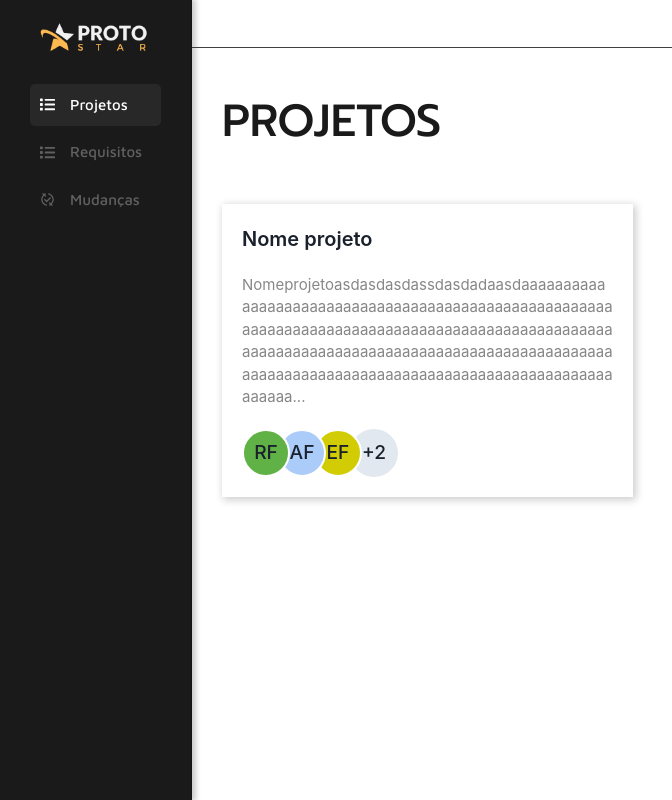
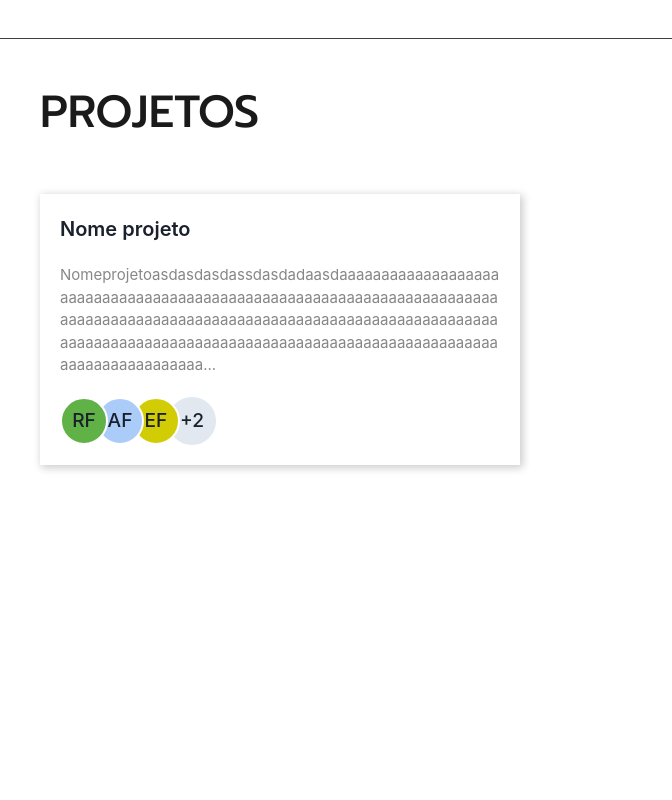
Before and after one commit to Alec-NK/protostar, a React (Create React App) app: page /projetos in a window 1280 px wide. Shown: the whole page, without its empty margins (0-672 px from the left). Built offline with nearby package versions, Linux system fonts and the light colour scheme.

Commit message:
feat: add layout dos projetos

```diff
--- a/src/pages/_layouts/index.tsx
+++ b/src/pages/_layouts/index.tsx
@@ -5,6 +5,7 @@ import { AuthContext } from "../../contexts/AuthContext";
 
 import AuthLayout from "./auth";
 import DefaultLayout from "./default";
+import ProjectsLayout from "./projects";
 
 type LayoutProps = {
     children: React.ReactNode;
@@ -17,7 +18,11 @@ const Layout = ({ children }: LayoutProps) => {
     return (
         <>
             {authenticated() && location.pathname !== "/" && location.pathname !== "/cadastro" ? (
-                <DefaultLayout>{children}</DefaultLayout>
+                location.pathname === "/projetos" ? (
+                    <ProjectsLayout>{children}</ProjectsLayout>
+                ) : (
+                    <DefaultLayout>{children}</DefaultLayout>
+                )
             ) : (
                 <AuthLayout>{children}</AuthLayout>
             )}
--- /dev/null
+++ b/src/pages/_layouts/projects/index.tsx
@@ -0,0 +1,20 @@
+import React from "react";
+
+import Header from "../../../components/Header";
+
+import { Container, Content } from "./styles";
+
+type ProjectsLayoutProps = {
+    children: React.ReactNode;
+};
+
+const ProjectsLayout = ({ children }: ProjectsLayoutProps) => {
+    return (
+        <Container>
+            <Header />
+            <Content>{children}</Content>
+        </Container>
+    );
+};
+
+export default ProjectsLayout;
--- /dev/null
+++ b/src/pages/_layouts/projects/styles.ts
@@ -0,0 +1,15 @@
+import styled from "styled-components";
+
+export const Container = styled.div`
+    display: grid;
+    grid-template-rows: 8% 92%;
+    grid-template-areas:
+        "header"
+        "projects_content";
+`;
+
+export const Content = styled.div`
+    grid-area: "projects_content";
+    width: 100vw;
+    padding: 40px;
+`;
```
